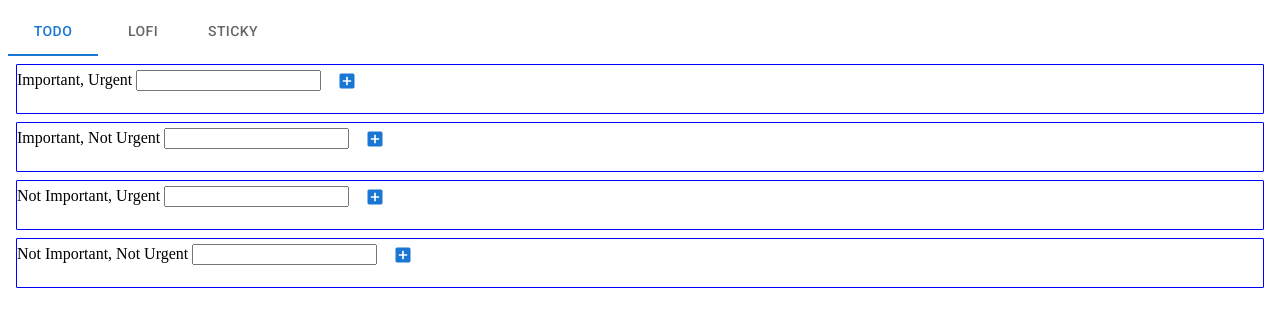
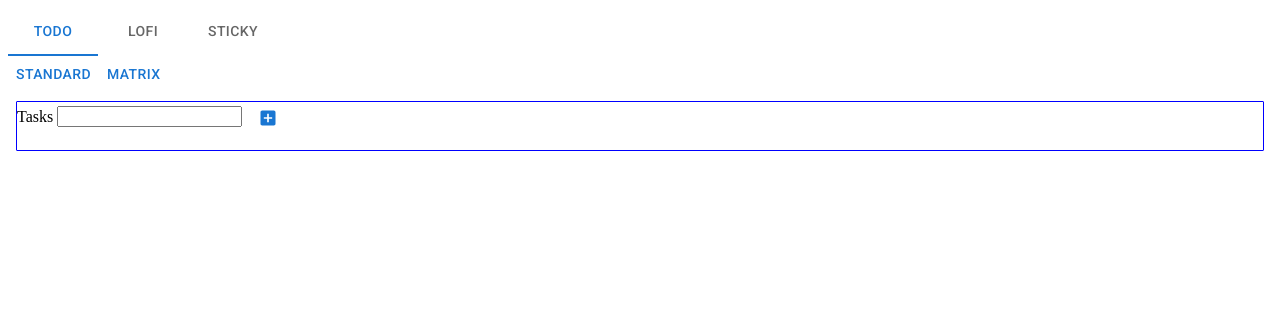
Before and after one commit to mgnjn/eisenhower, a React (Create React App) app in the folder front/: page / in a window 1280 px wide. Shown: the top 326 px of the page. Built offline with nearby package versions, Linux system fonts and the light colour scheme.

Commit message:
feat: toggle for normal todo list vs matrix todolist

```diff
--- a/front/src/components/TodoListComponent/Matrix.jsx
+++ b/front/src/components/TodoListComponent/Matrix.jsx
@@ -1,15 +1,39 @@
+import { Button } from "@mui/material";
 import React from "react";
+import { observer } from "mobx-react-lite";
+import { useUserStore } from "../../stores/user.store";
+import { QUADRANTS } from "../../utils/constants";
 import TodoBox from "./TodoBox";
 
-function Matrix() {
+const Matrix = observer(() => {
+  const userStore = useUserStore();
+
+  const EisenhowerTodoList = () => {
+    return (
+      <>
+        <TodoBox quadrant="q1" label="Important, Urgent" />
+        <TodoBox quadrant="q2" label="Important, Not Urgent" />
+        <TodoBox quadrant="q3" label="Not Important, Urgent" />
+        <TodoBox quadrant="q4" label="Not Important, Not Urgent" />
+      </>
+    );
+  };
+
+  const toggleTodoStandard = (newStandard) => {
+    userStore.todosStore.setStandard(newStandard);
+  };
+
   return (
     <>
-      <TodoBox quadrant="q1" label="Important, Urgent" />
-      <TodoBox quadrant="q2" label="Important, Not Urgent" />
-      <TodoBox quadrant="q3" label="Not Important, Urgent" />
-      <TodoBox quadrant="q4" label="Not Important, Not Urgent" />
+      <Button onClick={() => toggleTodoStandard(true)}> Standard </Button>
+      <Button onClick={() => toggleTodoStandard(false)}> Matrix </Button>
+      {userStore.todosStore.isStandard == true ? (
+        <TodoBox quadrant={QUADRANTS.q0} label="Tasks" />
+      ) : (
+        <EisenhowerTodoList />
+      )}
     </>
   );
-}
+});
 
 export default Matrix;
--- a/front/src/components/TodoListComponent/TodoListBoard.jsx
+++ b/front/src/components/TodoListComponent/TodoListBoard.jsx
@@ -1,8 +1,8 @@
 import React from "react";
 import Matrix from "./Matrix";
 
-function TodoListBoard() {
+const TodoListBoard = () => {
   return <Matrix />;
-}
+};
 
 export default TodoListBoard;
--- a/front/src/stores/todos.store.js
+++ b/front/src/stores/todos.store.js
@@ -3,15 +3,21 @@ import { QUADRANTS } from "../utils/constants";
 
 export class TodosStore {
   todos = {};
+  isStandard = true;
 
   constructor() {
     makeAutoObservable(this);
 
     // umm. ew
+    this.todos[QUADRANTS.q0] = [];
     this.todos[QUADRANTS.q1] = [];
     this.todos[QUADRANTS.q2] = [];
     this.todos[QUADRANTS.q3] = [];
     this.todos[QUADRANTS.q4] = [];
+  }
+
+  setStandard(newStandard) {
+    this.isStandard = newStandard;
   }
 
   addTodo(quadrant, todo) {
--- a/front/src/utils/constants.js
+++ b/front/src/utils/constants.js
@@ -5,6 +5,7 @@ export const MODES = {
 };
 
 export const QUADRANTS = {
+  q0: "standard",
   q1: "q1",
   q2: "q2",
   q3: "q3",
```
